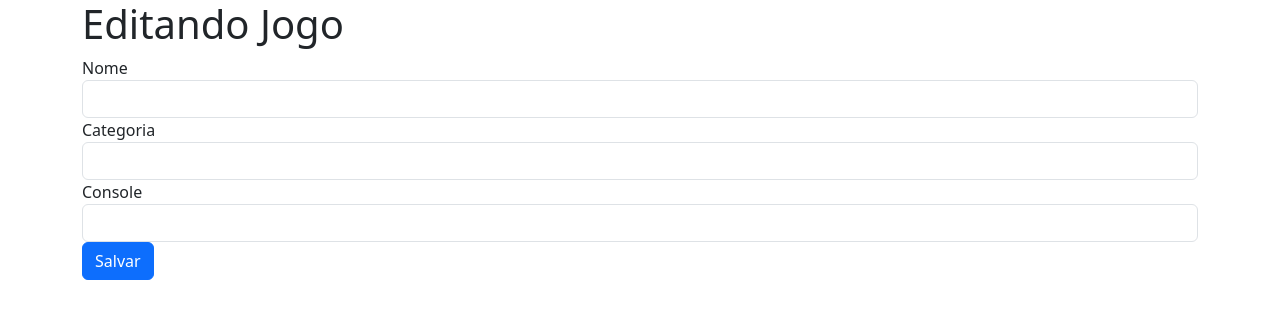
After one commit to kayanerocha/jogoteca, a Flask app: page /editar in a window 1280 px wide. The commit adds this page. Shown: the top 319 px of the page. Run offline with Flask 2, Linux system fonts and the light colour scheme; the visitor is signed in with stand-in values (Sample User, id 1); some libraries are stand-ins or nearby versions.

Commit message:
formulário para editar os jogos

```diff
--- /dev/null
+++ b/templates/editar.html
@@ -0,0 +1,20 @@
+{% extends "template.html" %}
+{% block conteudo %}
+    <form action="{{ url_for('atualizar') }}" method="post">
+        <fieldset>
+            <div class="form-group">
+                <label for="nome">Nome</label>
+                <input type="text" id="nome" name="nome" class="form-control">
+            </div>
+            <div class="form-group">
+                <label for="categoria">Categoria</label>
+                <input type="text" id="categoria" name="categoria" class="form-control">
+            </div>
+            <div class="form-group">
+                <label for="console">Console</label>
+                <input type="text" id="console" name="console" class="form-control">
+            </div>
+            <button type="submit" class="btn btn-primary btn-salvar">Salvar</button>
+        </fieldset>
+    </form>
+{% endblock %}
--- a/templates/lista.html
+++ b/templates/lista.html
@@ -6,6 +6,7 @@
                     <th>Nome</th>
                     <th>Categoria</th>
                     <th>Console</th>
+                    <th></th>
                 </tr>
             </thead>
             <tbody>
@@ -14,6 +15,7 @@
                     <td>{{ jogo.nome }}</td>
                     <td>{{ jogo.categoria }}</td>
                     <td>{{ jogo.console }}</td>
+                    <td><a href="{{ url_for('editar') }}">Editar</a></td>
                 </tr>
                 {% endfor %}
             </tbody>
--- a/views.py
+++ b/views.py
@@ -31,6 +31,16 @@ def criar():
 
     return redirect(url_for('index'))
 
+@app.route('/editar')
+def editar():
+    if 'usuario_logado' not in session or session['usuario_logado'] == None:
+        return redirect(url_for('login', proxima=url_for('editar')))
+    return render_template('editar.html', titulo='Editando Jogo')
+
+@app.route('/atualizar', methods=['PUT'])
+def atualizar():
+    pass
+
 @app.route('/login')
 def login():
     proxima = request.args.get('proxima')
```
